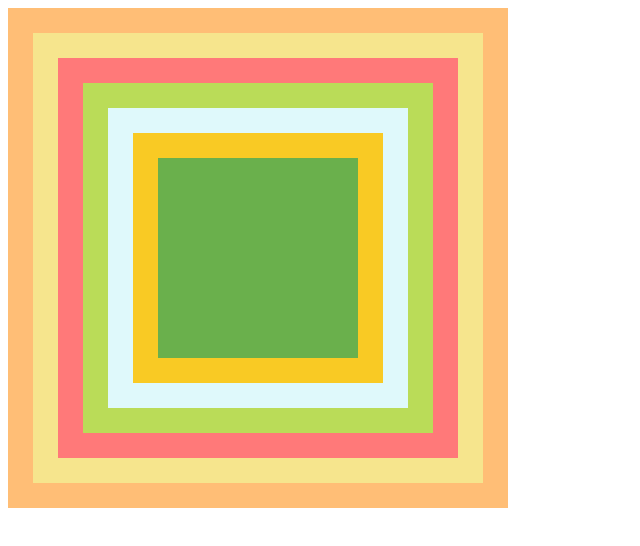
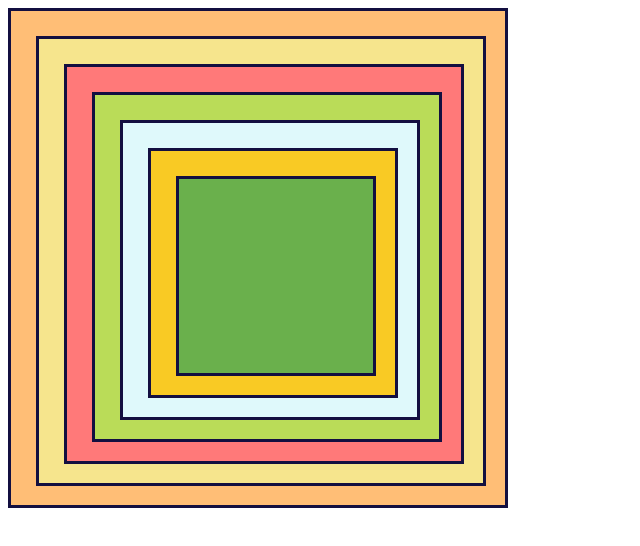
Before and after one commit to afsar410/practice, a plain HTML site: page Project-1/index.html in a window 1280 px wide. Shown: the whole page, without its empty margins (0-640 px from the left). Drawn offline with Linux system fonts and the light colour scheme.

Commit message:
Transform

```diff
--- a/Project-1/style.css
+++ b/Project-1/style.css
@@ -1,5 +1,9 @@
 div{
     position: relative;
+    box-sizing: border-box;
+    transition-delay: .5s;
+        transform: 1.5s;
+
 }
 .div1{
     /* left:  50%; */
@@ -7,6 +11,8 @@ div{
     width: 500px;
     height: 500px;
     position: absolute;
+    border: 3px solid #130f40;
+
 }
 .div2{
     top: 25px;
@@ -14,6 +20,8 @@ div{
     background: #f6e58d;
     width: 450px;
     height: 450px;
+    border: 3px solid #130f40;
+
 }
 .div3{
     top: 25px;
@@ -21,6 +29,8 @@ div{
     background: #ff7979;
     width: 400px;
     height: 400px;
+    border: 3px solid #130f40;
+
 }
 .div4{
     top: 25px;
@@ -28,6 +38,8 @@ div{
     background: #badc58;
     width: 350px;
     height: 350px;
+    border: 3px solid #130f40;
+
 }
 .div5{
     top: 25px;
@@ -35,6 +47,7 @@ div{
     background: #dff9fb;
     width: 300px;
     height: 300px;
+    border: 3px solid #130f40;
 }
 .div6{
     top: 25px;
@@ -42,6 +55,8 @@ div{
     background: #f9ca24;
     width: 250px;
     height: 250px;
+    border: 3px solid #130f40;
+
 }
 .div7{
     top: 25px;
@@ -49,4 +64,12 @@ div{
     background: #6ab04c;
     height: 200px;
     width: 200px;
+    border: 3px solid #130f40;
+
 }
+.div1:hover{
+    transform: rotate(60deg);
+}
+.div7:hover{
+    rotate: 45deg;
+}
```
Also changed, not shown: project-2/index.html (added), project-2/style.css (added).
